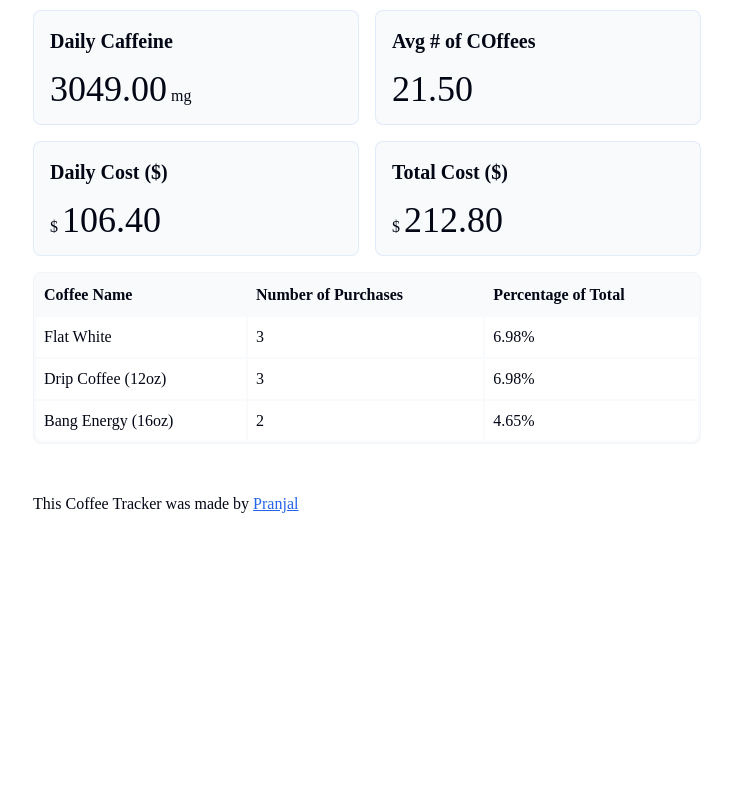
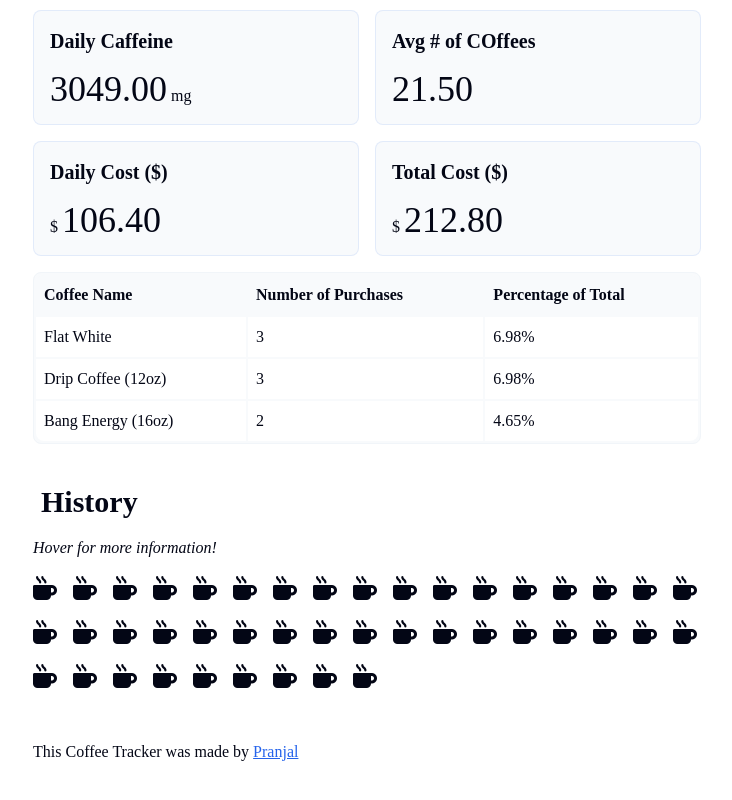
Before and after one commit to sp3cia1/fullstack-projects, a React (Vite) app in the folder coffee-tracker/: page / in a window 1280 px wide. Shown: the part 1326-2126 px from the top of the page, without its empty margins (273-1005 px from the left). Before the commit the page ends 1890 px from the top, so only its background shows below. Built offline with nearby package versions, Linux system fonts and the light colour scheme; a web font is replaced by a local one.

Commit message:
completed the history component

```diff
--- a/coffee-tracker/src/components/History.jsx
+++ b/coffee-tracker/src/components/History.jsx
@@ -1,7 +1,31 @@
+import { calculateCoffeeStats, calculateCurrentCaffeineLevel, coffeeConsumptionHistory, getCaffeineAmount, timeSinceConsumption } from "../utils";
+
 export default function History(){
     return(
         <>
+            <div className="section-header">
+                <i className="fa-solid fa-time"></i>
+                <h2>History</h2>
+            </div>
+            <p><i>Hover for more information!</i></p>
+            <div className="coffee-history">
+                {Object.keys(coffeeConsumptionHistory).sort((a,b) => b-a).map((utcTime, coffeeIndex) => {
+                        const coffee = coffeeConsumptionHistory[utcTime]
+                        const timeSinceConsume = timeSinceConsumption(utcTime)
+                        const originalAmount = getCaffeineAmount(coffee.name)
+                        const remainingAmount = calculateCurrentCaffeineLevel({
+                            [utcTime]: coffee
+                        })
 
+                        const summary = `${coffee.name} | $${coffee.cost} | ${timeSinceConsume} | ${originalAmount}mg / ${remainingAmount}mg`
+
+                        return (
+                            <div title = {summary} key = {coffeeIndex}>
+                                <i className="fa-solid fa-mug-hot"/>
+                            </div>
+                        )
+                })}
+            </div>
         </>
     )
 }
```
